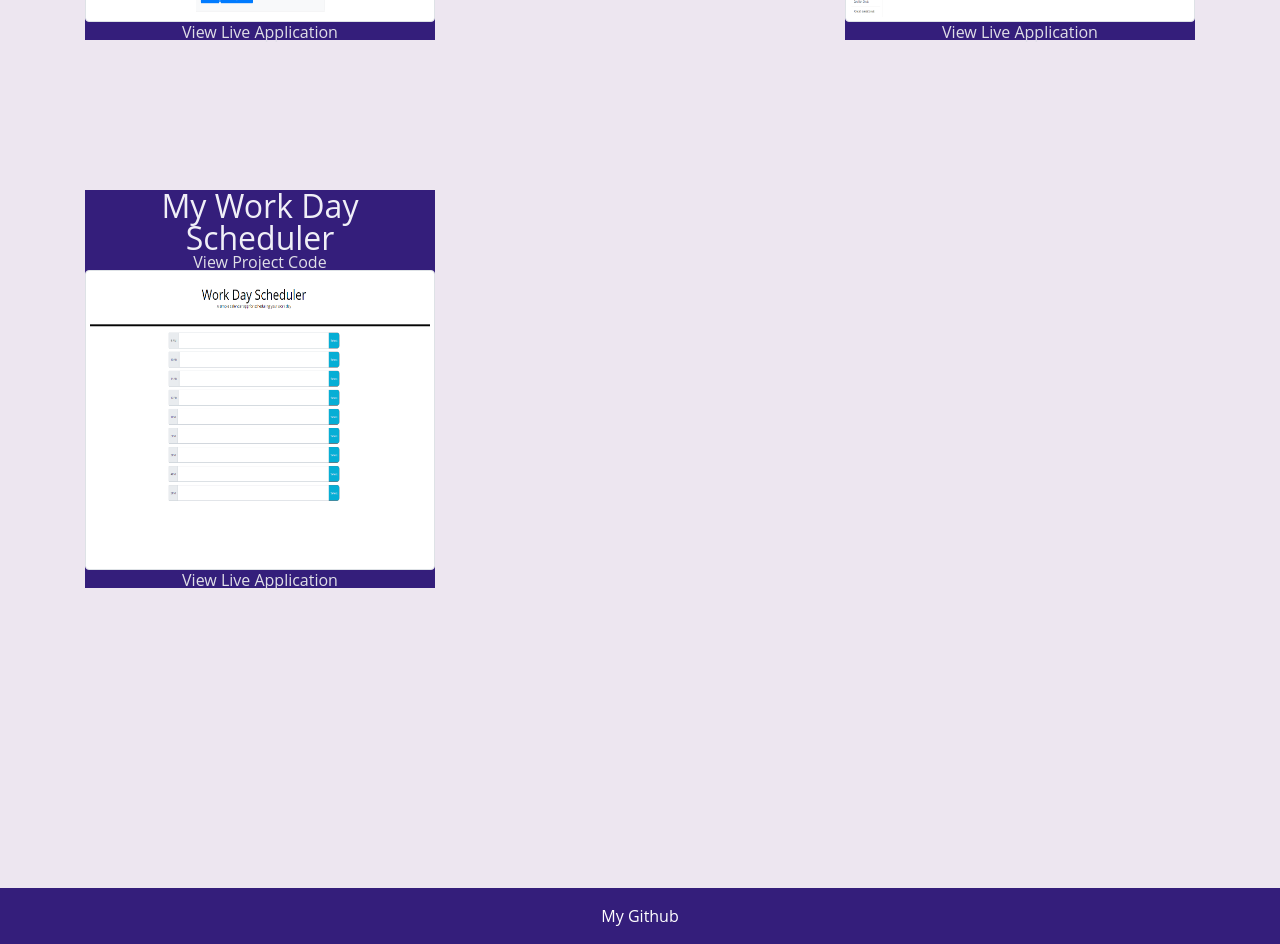
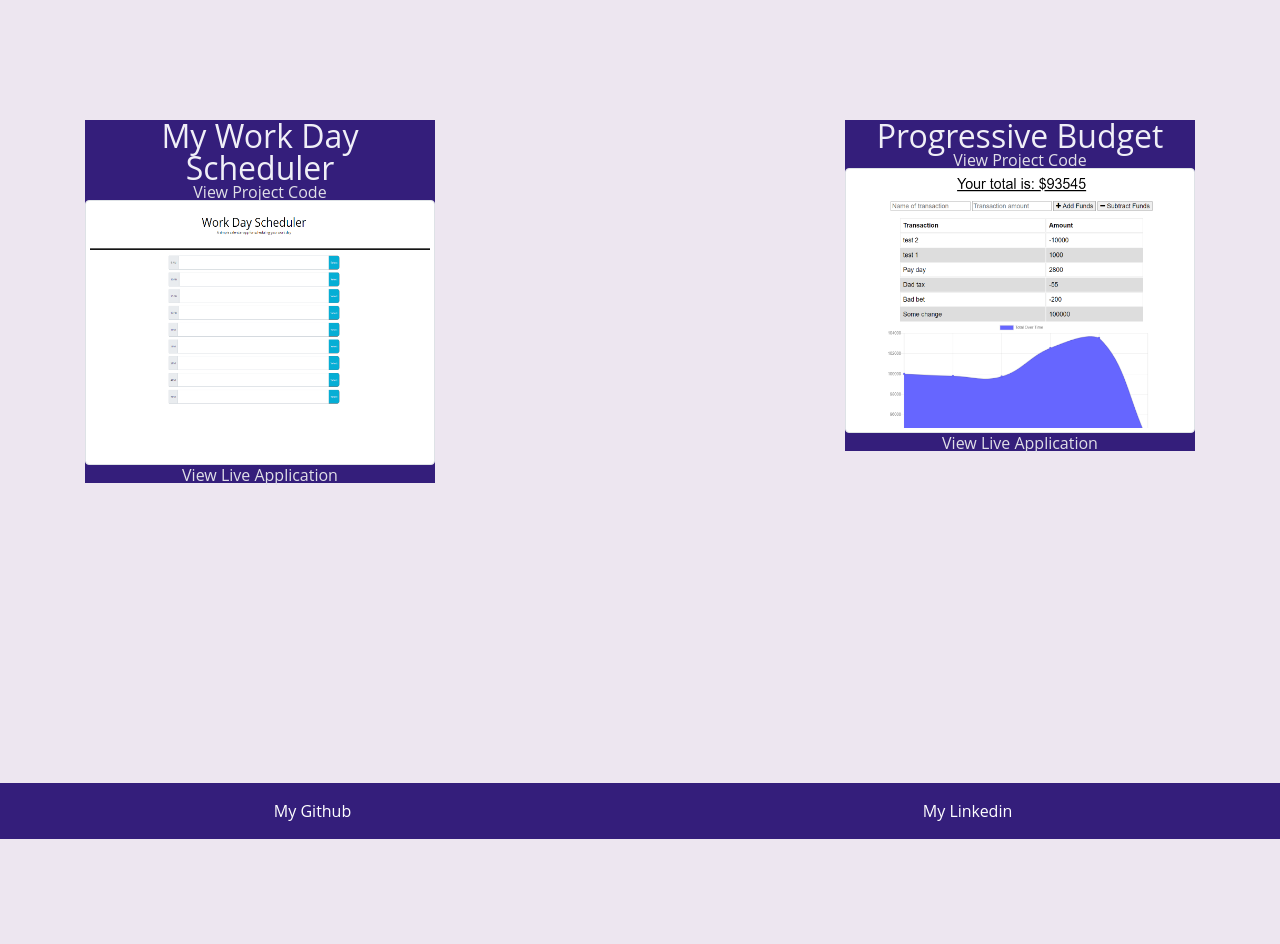
Before and after one commit to Foxk2p/KeleP-React-Portfolio, a React (Create React App) app: page /Portfolio in a window 1280 px wide. Shown: the part 1040-1984 px from the top of the page. After the commit the page ends 1879 px from the top, so only its background shows below. Built offline with nearby package versions, Linux system fonts and the light colour scheme.

Commit message:
Linkedin link added and new project included

```diff
--- a/src/Assets/CSS/style.css
+++ b/src/Assets/CSS/style.css
@@ -30,8 +30,8 @@ p {
 }
 
 .thumbnailSize {
-  width: 400px;
-  height: 300px;
+  width: 385px;
+  height: 265px;
 }
 
 .content-footer, .masthead-heading, .masthead-intro {
--- a/src/components/Footer/Footer.js
+++ b/src/components/Footer/Footer.js
@@ -4,12 +4,21 @@ import React from 'react'
 const Footer = () => {
   return (
     <>
-      <div className="row">
+      <div className="row" id="footer">
         <div className="col">
           <div className="content-footer">
-            <footer id="footer">
+            <footer>
               <ul className="social">
-                <li><a href="http://www.github.com/Foxk2p">My Github</a></li>
+                <li><a href="http://www.github.com/Foxk2p" target="_blank">My Github</a></li>
+              </ul>
+            </footer>
+          </div>
+        </div>
+        <div className="col">
+          <div className="content-footer">
+            <footer>
+              <ul className="social">
+                <li><a href="https://www.linkedin.com/in/kele-palafox-1ba10b181/" target="_blank">My Linkedin</a></li>
               </ul>
             </footer>
           </div>
--- a/src/pages/Contact/Contact.js
+++ b/src/pages/Contact/Contact.js
@@ -29,7 +29,8 @@ const Contact = () => {
               Contact me by phone:
             </h2>
             <p>
-              (808) 398-5798
+              Coming soon
+              <br />(***) ***-****
             </p>
           </div>
         </div>
--- a/src/pages/Portfolio/Portfolio.js
+++ b/src/pages/Portfolio/Portfolio.js
@@ -4,6 +4,7 @@ import Movie from '../../Assets/images/Movie-Sense.png'
 import Quiz from '../../Assets/images/JavaScript-Quiz.png'
 import Weather from '../../Assets/images/Weather-Dashboard.png'
 import Scheduler from '../../Assets/images/My-Work-Day-Scheduler.png'
+import Budget from '../../Assets/images/budget.png'
 import '../../Assets/CSS/reset.css'
 import '../../Assets/CSS/style.css'
 
@@ -117,6 +118,20 @@ const Portfolio = () => {
           </div>
 
           <div className="col-sm col-6">
+            <a href="https://github.com/Foxk2p/Progressive-Budget" target="_blank">
+              <div className="titleBg">
+                <h5 className="titles">Progressive Budget
+                </h5>
+                <h6 className="subTitles">View Project Code
+                </h6>
+              </div>
+            </a>
+            <a href="https://nameless-fjord-59053.herokuapp.com/" target="_blank">
+              <div className="titleBg">
+                <img src={Budget} alt="Progressive Budget" className="img-thumbnail thumbnailSize" />
+                <h6 className="subTitles">View Live Application</h6>
+              </div>
+            </a>
           </div>
 
         </div>
```
Also changed, not shown: src/Assets/images/budget.png (added).
